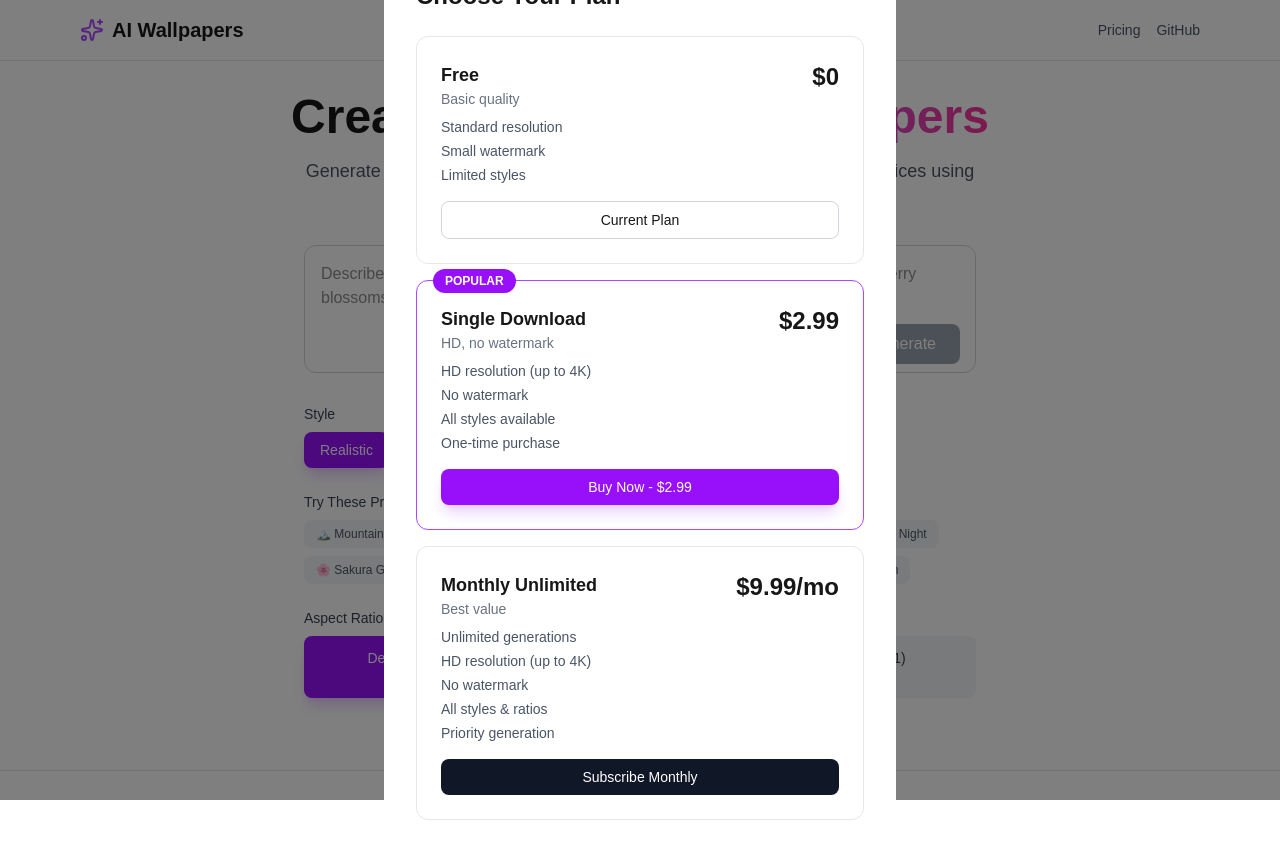
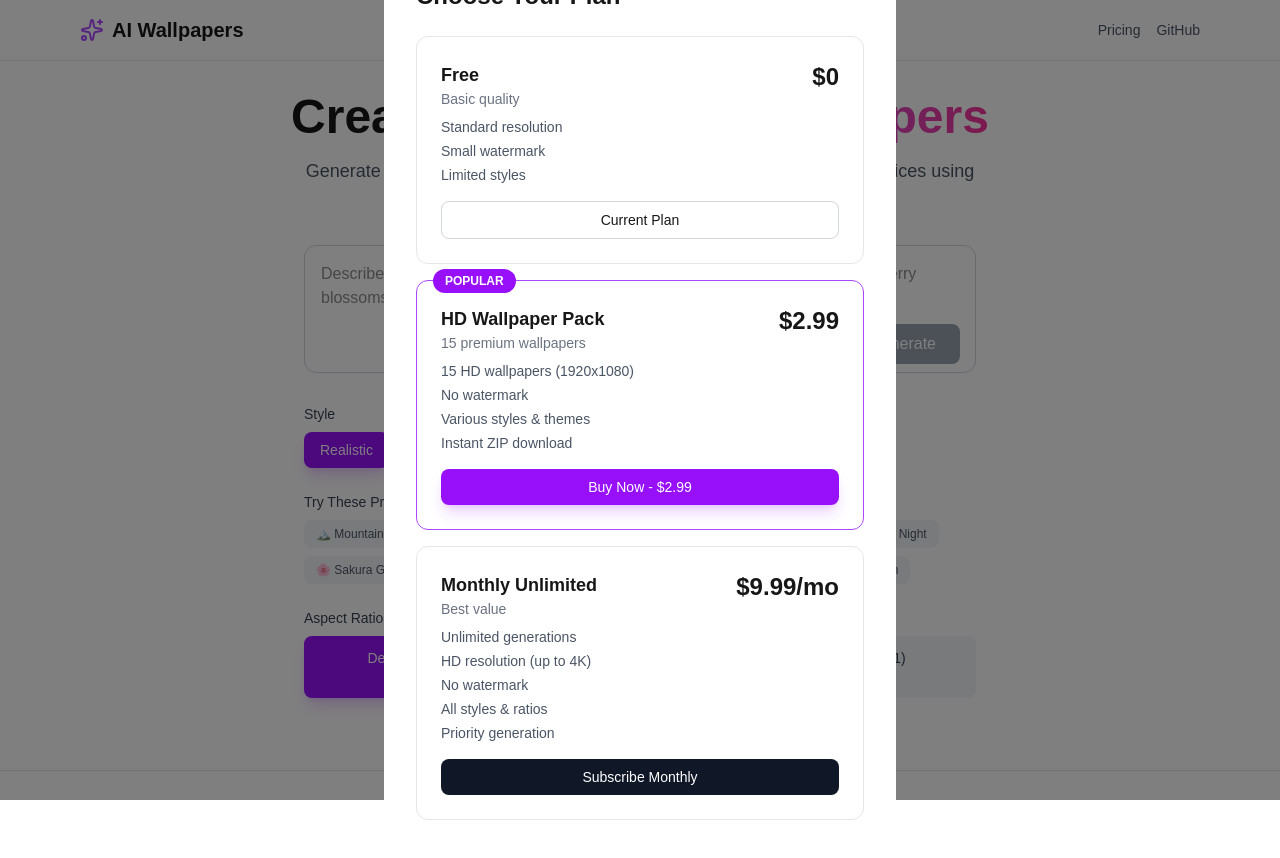
Before and after one commit to cbxaft/ai-wallpaper-generator, a Next.js app: page / in a window 1280 px wide. Both pictures are taken after a click on the button "Pricing". Shown: the top 858 px of the page. Built offline with nearby package versions, Linux system fonts and the light colour scheme.

Commit message:
Update pricing modal to show wallpaper pack instead of single download

```diff
--- a/src/app/page.tsx
+++ b/src/app/page.tsx
@@ -375,30 +375,30 @@ export default function Home() {
                   </button>
                 </div>
 
-                {/* Single */}
+                {/* Wallpaper Pack */}
                 <div className="border border-purple-500 dark:border-purple-400 rounded-xl p-6 relative">
                   <div className="absolute -top-3 left-4 px-3 py-1 bg-purple-600 text-white text-xs font-bold rounded-full">
                     POPULAR
                   </div>
                   <div className="flex justify-between items-start mb-2">
                     <div>
-                      <h3 className="font-semibold text-lg">Single Download</h3>
+                      <h3 className="font-semibold text-lg">HD Wallpaper Pack</h3>
                       <p className="text-sm text-gray-500">
-                        HD, no watermark
+                        15 premium wallpapers
                       </p>
                     </div>
                     <div className="text-2xl font-bold">$2.99</div>
                   </div>
                   <ul className="text-sm text-gray-600 dark:text-gray-400 space-y-1 mb-4">
-                    <li>HD resolution (up to 4K)</li>
+                    <li>15 HD wallpapers (1920x1080)</li>
                     <li>No watermark</li>
-                    <li>All styles available</li>
-                    <li>One-time purchase</li>
+                    <li>Various styles & themes</li>
+                    <li>Instant ZIP download</li>
                   </ul>
                   <form action="https://www.paypal.com/cgi-bin/webscr" method="post" target="_blank">
                     <input type="hidden" name="cmd" value="_xclick" />
                     <input type="hidden" name="business" value="627891168@qq.com" />
-                    <input type="hidden" name="item_name" value="AI Wallpaper - Single HD Download" />
+                    <input type="hidden" name="item_name" value="HD Wallpaper Pack - 15 Premium AI Wallpapers" />
                     <input type="hidden" name="amount" value="2.99" />
                     <input type="hidden" name="currency_code" value="USD" />
                     <input type="hidden" name="return" value="https://ai-wallpaper-generator-tawny.vercel.app/success" />
```
